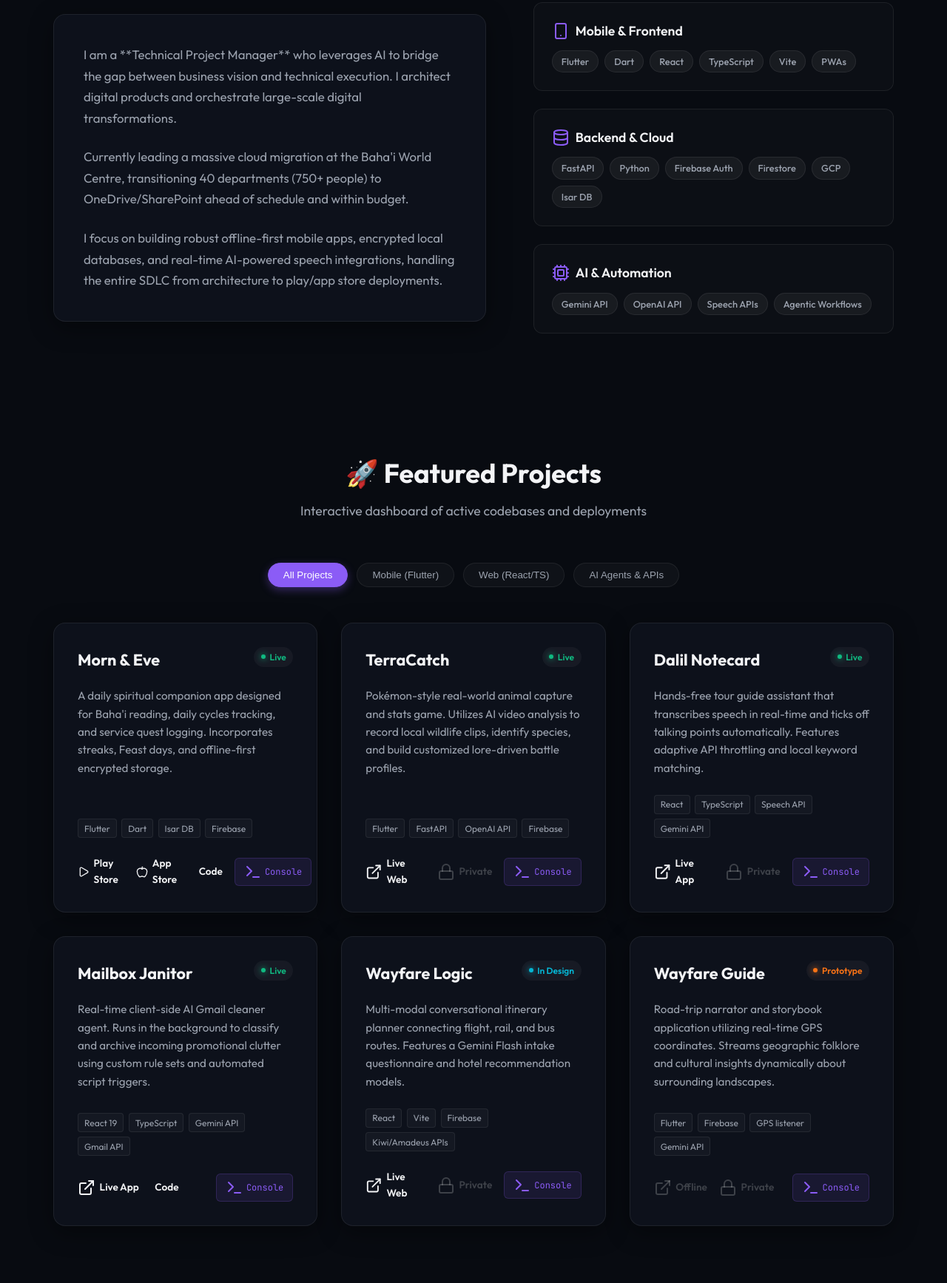
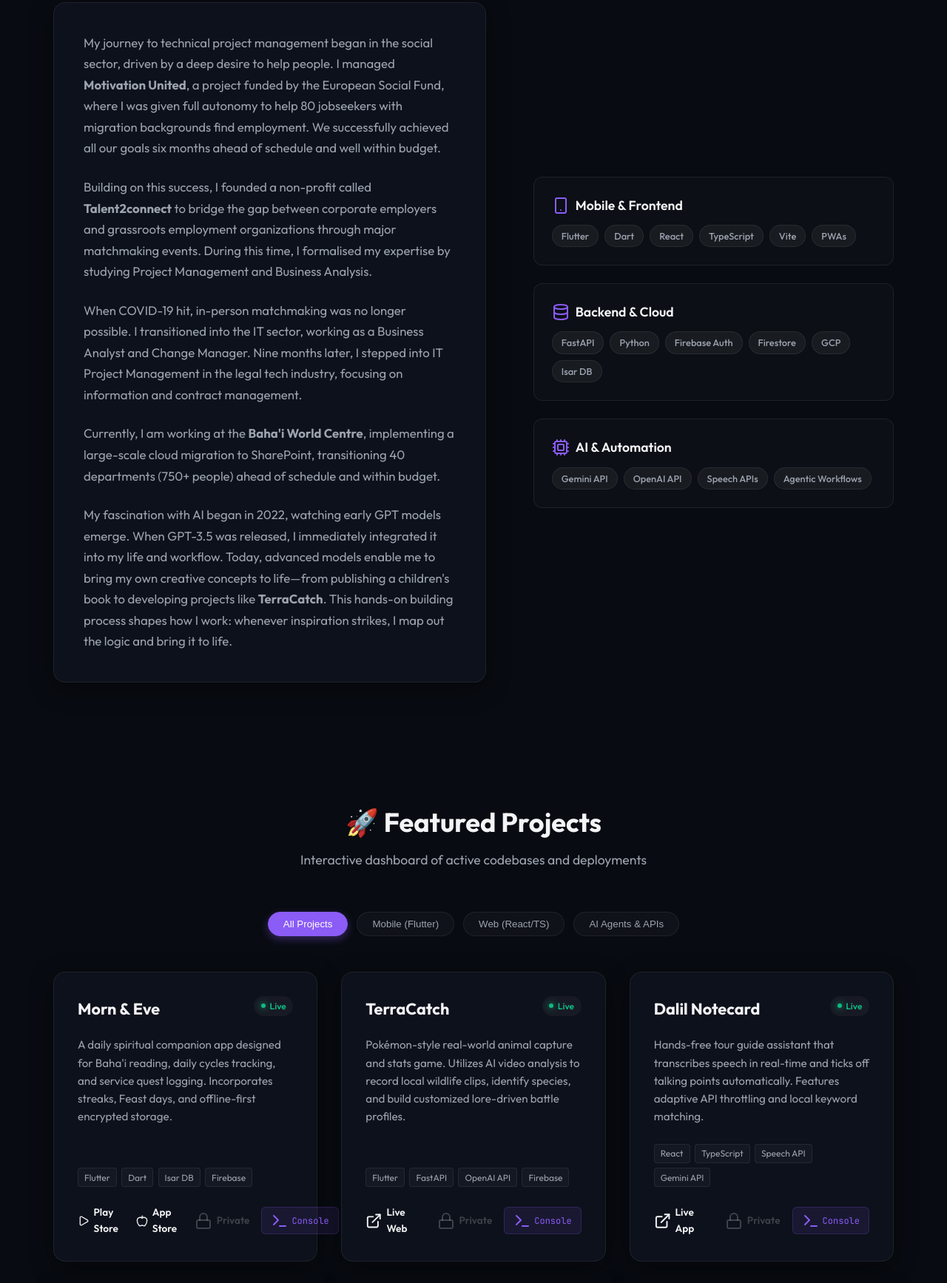
Before and after one commit to Skillith/Skillith, a plain HTML site: page index.html in a window 1280 px wide. Shown: the part 1027-2762 px from the top of the page at 74% size. Drawn offline with nearby package versions, Linux system fonts and the light colour scheme.

Commit message:
Refine bio with personal story, remove name logo from navigation header, fix HTML bold tags, and update private project links

```diff
--- a/index.html
+++ b/index.html
@@ -20,7 +20,6 @@
     <!-- Navigation Header -->
     <header>
         <div class="container nav-container">
-            <a href="#" class="logo">Saman Ebrahimi</a>
             <nav class="nav-links">
                 <a href="#about">About</a>
                 <a href="#projects" class="active">Projects</a>
@@ -42,7 +41,7 @@
             </div>
 
             <p class="hero-description">
-                I leverage advanced agentic AI environments to bridge the gap between business vision and technical execution—building functional products and orchestrating cloud migration systems.
+                I am a Technical Project Manager who bridges the gap between business vision and technical execution. Driven by a passion for AI-powered product delivery and cloud migration, I bring creative, functional products to life.
             </p>
 
             <div class="hero-cta">
@@ -67,13 +66,19 @@
             <div class="about-grid">
                 <div class="about-card">
                     <p>
-                        I am a **Technical Project Manager** who leverages AI to bridge the gap between business vision and technical execution. I architect digital products and orchestrate large-scale digital transformations.
+                        My journey to technical project management began in the social sector, driven by a deep desire to help people. I managed <strong>Motivation United</strong>, a project funded by the European Social Fund, where I was given full autonomy to help 80 jobseekers with migration backgrounds find employment. We successfully achieved all our goals six months ahead of schedule and well within budget.
                     </p>
                     <p>
-                        Currently leading a massive cloud migration at the Baha'i World Centre, transitioning 40 departments (750+ people) to OneDrive/SharePoint ahead of schedule and within budget.
+                        Building on this success, I founded a non-profit called <strong>Talent2connect</strong> to bridge the gap between corporate employers and grassroots employment organizations through major matchmaking events. During this time, I formalised my expertise by studying Project Management and Business Analysis.
                     </p>
                     <p>
-                        I focus on building robust offline-first mobile apps, encrypted local databases, and real-time AI-powered speech integrations, handling the entire SDLC from architecture to play/app store deployments.
+                        When COVID-19 hit, in-person matchmaking was no longer possible. I transitioned into the IT sector, working as a Business Analyst and Change Manager. Nine months later, I stepped into IT Project Management in the legal tech industry, focusing on information and contract management.
+                    </p>
+                    <p>
+                        Currently, I am working at the <strong>Baha'i World Centre</strong>, implementing a large-scale cloud migration to SharePoint, transitioning 40 departments (750+ people) ahead of schedule and within budget.
+                    </p>
+                    <p>
+                        My fascination with AI began in 2022, watching early GPT models emerge. When GPT-3.5 was released, I immediately integrated it into my life and workflow. Today, advanced models enable me to bring my own creative concepts to life—from publishing a children's book to developing projects like <strong>TerraCatch</strong>. This hands-on building process shapes how I work: whenever inspiration strikes, I map out the logic and bring it to life.
                     </p>
                 </div>
 
@@ -159,9 +164,9 @@
                         <a href="https://apps.apple.com/us/app/morn-eve/id6778878060" target="_blank" class="project-link">
                             <i data-lucide="apple"></i> App Store
                         </a>
-                        <a href="https://github.com/Skillith/Morn-Eve" target="_blank" class="project-link">
-                            <i data-lucide="github"></i> Code
-                        </a>
+                        <span class="project-link project-link-disabled">
+                            <i data-lucide="lock"></i> Private
+                        </span>
                         <button class="btn-console" data-project="morn-eve">
                             <i data-lucide="terminal"></i> Console
                         </button>
@@ -276,9 +281,9 @@
                         <span>Kiwi/Amadeus APIs</span>
                     </div>
                     <div class="project-links">
-                        <a href="https://skillith.github.io/Wayfare-Logic" target="_blank" class="project-link">
-                            <i data-lucide="external-link"></i> Live Web
-                        </a>
+                        <span class="project-link project-link-disabled">
+                            <i data-lucide="external-link"></i> Offline
+                        </span>
                         <span class="project-link project-link-disabled">
                             <i data-lucide="lock"></i> Private
                         </span>
--- a/style.css
+++ b/style.css
@@ -111,7 +111,7 @@
 
 .nav-container {
     display: flex;
-    justify-content: space-between;
+    justify-content: center;
     align-items: center;
     height: 70px;
 }
```
Also changed, not shown: 1 other file.
